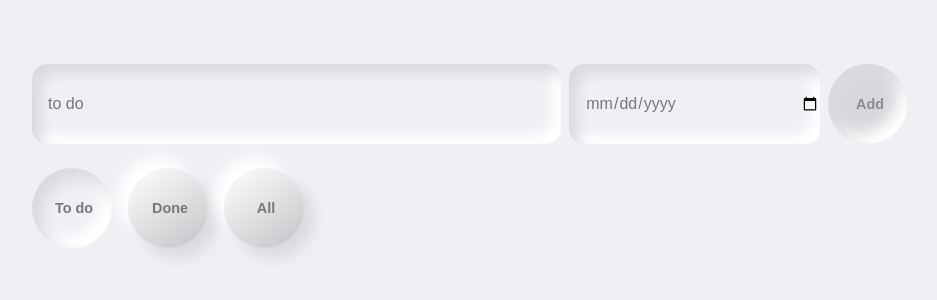
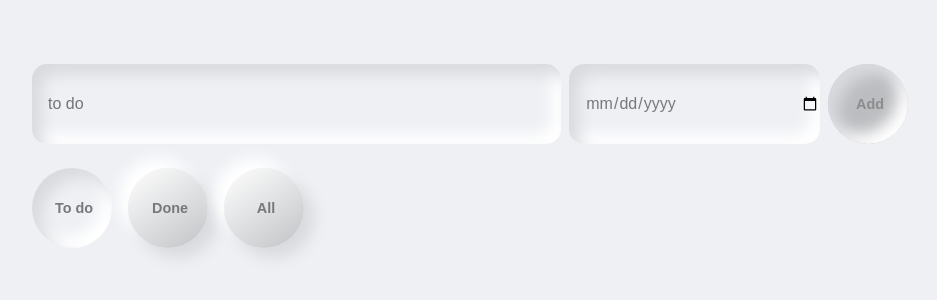
Before and after one commit to ascislowska/todolist, a React (Create React App) app: page / in a window 1280 px wide. Shown: the top 300 px of the page, without its empty margins (170-1107 px from the left). Built offline with nearby package versions, Linux system fonts and the light colour scheme.

Commit message:
mixins for shadows, readme links

```diff
--- a/src/Components/TodoList.tsx
+++ b/src/Components/TodoList.tsx
@@ -1,9 +1,9 @@
 import React from "react";
 
 import Task from "./Task";
-import { ITask } from "../Interfaces";
+import { Filters, ITask } from "../Interfaces";
 interface TodoListProps {
-  filter: string;
+  filter: Filters;
   todoList: ITask[];
   setTodoList: React.Dispatch<React.SetStateAction<ITask[]>>;
 }
--- a/src/styles/_btns.scss
+++ b/src/styles/_btns.scss
@@ -1,3 +1,4 @@
+@use "./consts" as c;
 button {
   width: 5rem;
   height: 5rem;
@@ -6,24 +7,23 @@ button {
   padding-left: 10px;
   background: linear-gradient(145deg, #ffffff, #c1c3c6);
   border-radius: 100%;
-  box-shadow: 9.91px 9.91px 15px #d9dade, -9.91px -9.91px 15px #ffffff;
+  @include c.not-pressed;
   font-weight: 800;
  &.active {
   background: #eef0f4;
   border-radius: 100%;
-  box-shadow: inset 9.91px 9.91px 15px #d9dade,
-    inset -9.91px -9.91px 15px #ffffff;
+  @include c.pressed;
 }
 &.clicked {
   background: #eef0f4;
   border-radius: 100%;
-  box-shadow: inset 9.91px 9.91px 15px #d9dade,
-    inset -9.91px -9.91px 15px #ffffff;
+  @include c.pressed;
+
 }
 &.disabled {
   @extend.active;
     color: rgb(140, 140, 140);
-  background: #d6d8db;
+  background: #bcbdc0;
   &:hover{
     cursor: not-allowed;
   }
@@ -33,10 +33,7 @@ button {
 
 @media (hover: hover) {
   button:not(.disabled):hover {
-    background: #eef0f4;
-    border-radius: 100%;
-    box-shadow: inset 9.91px 9.91px 15px #d9dade,
-      inset -9.91px -9.91px 15px #ffffff;
+    @include c.pressed;
       cursor: pointer
   }
 }
--- a/src/styles/_consts.scss
+++ b/src/styles/_consts.scss
@@ -1,5 +1,15 @@
 $btn-background: #eef0f4;
-
+/** Shadows **/
+$shadow: 9.91px 9.91px 15px #d9dade;
+$negative-shadow: -9.91px -9.91px 15px #ffffff;
+@mixin pressed {
+      box-shadow: inset $shadow,
+    inset $negative-shadow;
+}
+@mixin not-pressed {
+      box-shadow:  $shadow,
+     $negative-shadow;
+}
 /** Breakpoints**/
 
 // Small tablets and large smartphones (landscape view)
--- a/src/styles/_header.scss
+++ b/src/styles/_header.scss
@@ -20,7 +20,7 @@
      font-family: inherit;
      background: #eef0f4;
      border-radius: 15px;
-     box-shadow: inset 9px 9px 13px #d9dade, inset -9px -9px 13px #ffffff;
+     @include consts.pressed;
      &.task-input {
        min-width: 300px;
        flex-grow: 6;
--- a/src/styles/_todolist.scss
+++ b/src/styles/_todolist.scss
@@ -16,7 +16,8 @@
 .task {
   background: #eef0f4;
   border-radius: 15px;
-  box-shadow: 9.91px 9.91px 15px #d9dade, -9.91px -9.91px 15px #ffffff;
+  @include consts.not-pressed;
+  // box-shadow: 9.91px 9.91px 15px #d9dade, -9.91px -9.91px 15px #ffffff;
   display: flex;
   justify-content: space-between;
   flex-direction: column;
```
Also changed, not shown: 1 other file (tests, documents, lock files or other folders).
